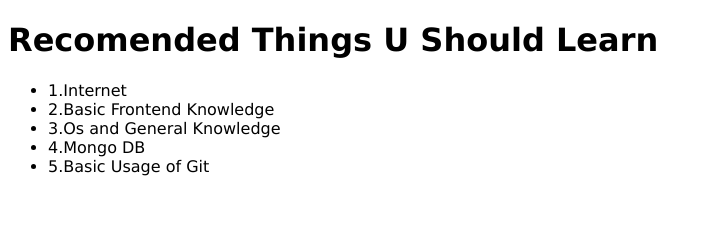
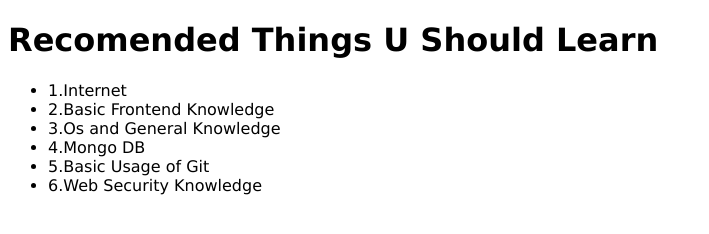
Before and after one commit to StellarG/git-repo, a plain HTML site: page index.html in a window 1280 px wide. Shown: the whole page, without its empty margins (0-709 px from the left). Drawn offline with Linux system fonts and the light colour scheme.

Commit message:
adding content at index.html

```diff
--- a/index.html
+++ b/index.html
@@ -15,6 +15,7 @@
         <li>3.Os and General Knowledge</li>
         <li>4.Mongo DB</li>
         <li>5.Basic Usage of Git</li>
+        <li>6.Web Security Knowledge</li>
 
     </ul>
 
```
